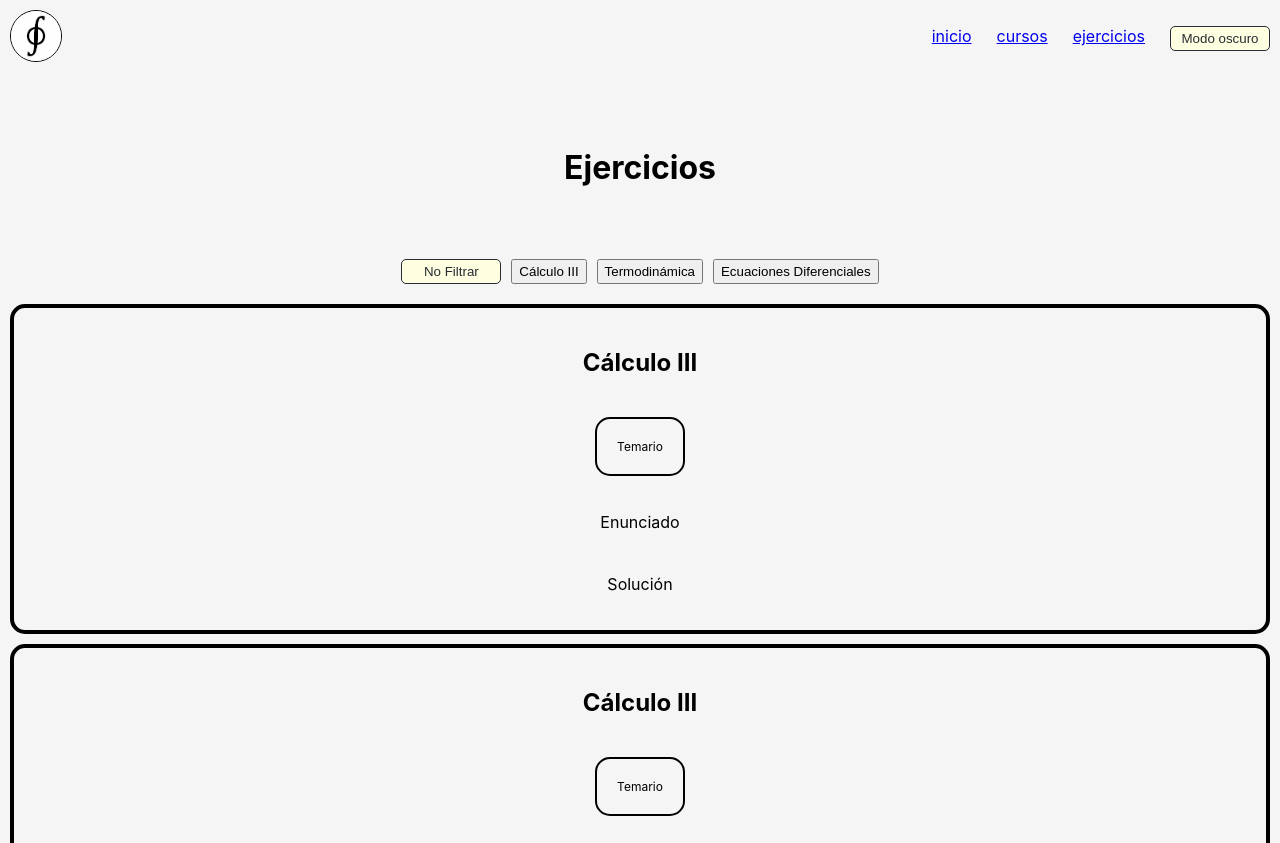
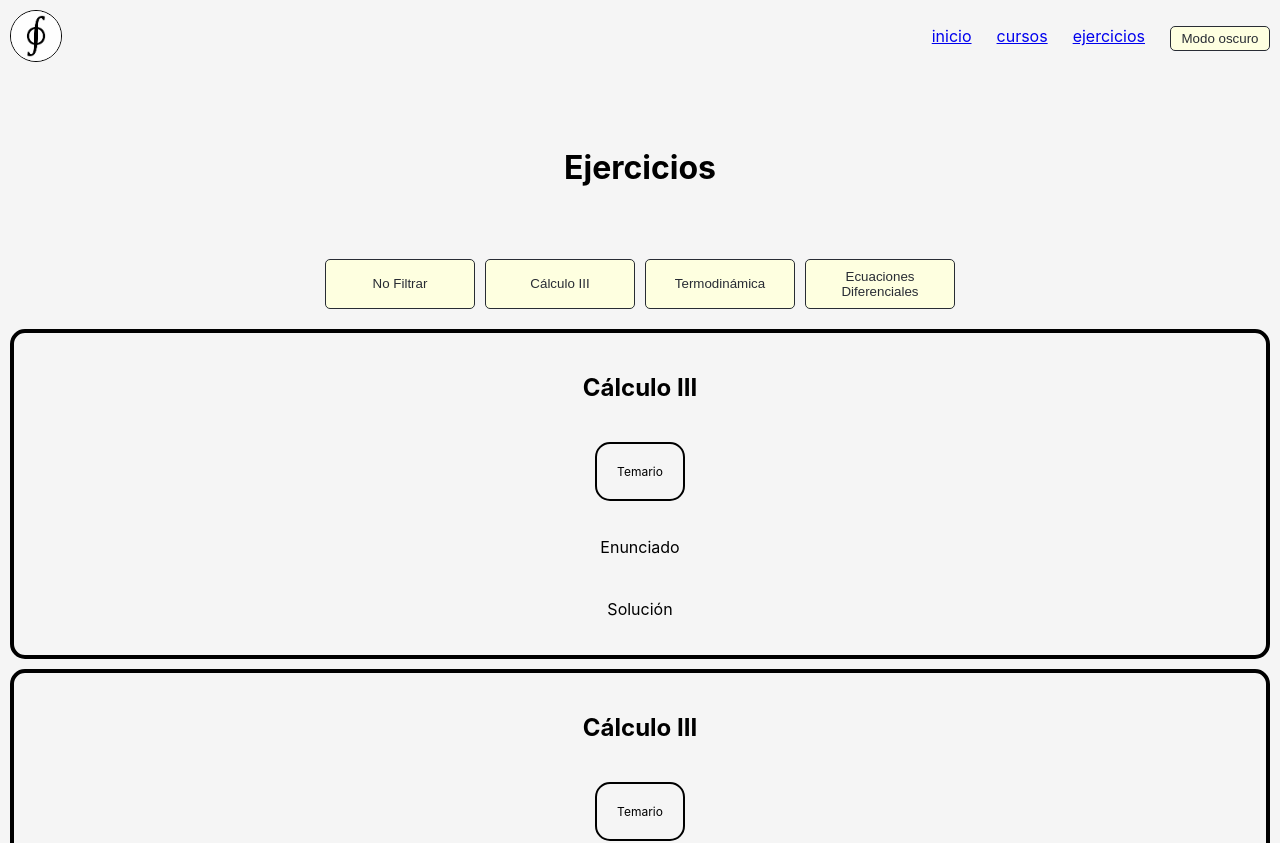
Before and after one commit to Nico-rgb255/Web-Honors, a React (Create React App) app: page /ejercicios in a window 1280 px wide. Shown: the top 843 px of the page. Built offline with nearby package versions, Linux system fonts and the light colour scheme.

Commit message:
Ejercicios 9

```diff
--- a/src/pages/Ejercicios.js
+++ b/src/pages/Ejercicios.js
@@ -8,10 +8,20 @@ function Ejercicios() {
     // MODO OSCURO
     const [actual_state, setActivado] = useState(GetLocalStorage());
 
-    // BOTON DINAMICO
-    const [botonDinamico1, setbotonDinamico1] = useState(false);
-    // BOTON DINAMICO 2
-    const [botonDinamico2, setbotonDinamico2] = useState(false);
+    /*
+
+    LOGICA ANTIGUA DEL BOTON
+
+        // BOTON DINAMICO
+        const [botonDinamico1, setbotonDinamico1] = useState(false);
+        // BOTON DINAMICO 2
+        const [botonDinamico2, setbotonDinamico2] = useState(false);
+        // BOTON DINAMICO 3
+        const [botonDinamico3, setbotonDinamico3] = useState(false);
+        // BOTON DINAMICO 4
+        const [botonDinamico4, setbotonDinamico4] = useState(false);
+
+    */
 
     // LISTA EJERCICIOS
     const lista_ejercicios = [
@@ -38,13 +48,18 @@ function Ejercicios() {
 
             <div style={boton_contenedor}>
                 <button
-                    onClick={() => { setFiltro("No-filtro"); setbotonDinamico1(!botonDinamico1); }}
-                    className={botonDinamico1 ? 'boton-activado' : 'boton-desactivado'}
+                    onClick={() => { setFiltro("No-filtro") }}
+                    className='boton-desactivado'
                 >No Filtrar</button>
-                <button onClick={() => { setFiltro("Cálculo III"); setbotonDinamico2(!botonDinamico2); }}
+                <button onClick={() => { setFiltro("Cálculo III") }}
+                    className='boton-desactivado'
                 >Cálculo III</button>
-                <button onClick={() => setFiltro("Termodinámica")}>Termodinámica</button>
-                <button onClick={() => setFiltro("Ecuaciones Diferenciales")}>Ecuaciones Diferenciales</button>
+                <button onClick={() => { setFiltro("Termodinámica") }}
+                    className='boton-desactivado'
+                >Termodinámica</button>
+                <button onClick={() => { setFiltro("Ecuaciones Diferenciales") }}
+                    className='boton-desactivado'
+                >Ecuaciones Diferenciales</button>
             </div>
 
             {ejerciciosfiltrados.map((ej) => (
--- a/src/styles/Ejercicios.css
+++ b/src/styles/Ejercicios.css
@@ -23,23 +23,39 @@
     min-height: 100vh;
 }
 
+/*
+
+LOGICA ANTIGUA DEL BOTON
+
 .boton-activado {
   background-color: #1919e6;
   color: white;
-  height: 25px;
-  width: 100px;
+  height: 50px;
+  width: 150px;
   border-radius: 5px;
   cursor: pointer;
   transition: 0.3s;
 }
+  */
+
+.boton-desactivado:active {
+  background-color: #1919e6;
+  color: white;
+  height: 50px;
+  width: 150px;
+  border-radius: 5px;
+  cursor: pointer;
+  transition: 0.1s;
+  transform: scale(0.95)
+}
 
 .boton-desactivado {
-  height: 25px;
-  width: 100px;
+  height: 50px;
+  width: 150px;
   background-color: #feffe0;
   border: solid 1px;
   border-radius: 5px;
   color: #282c34;
-  transition: 0.3s;
+  transition: 0.1s;
   cursor: pointer;
 }
```
